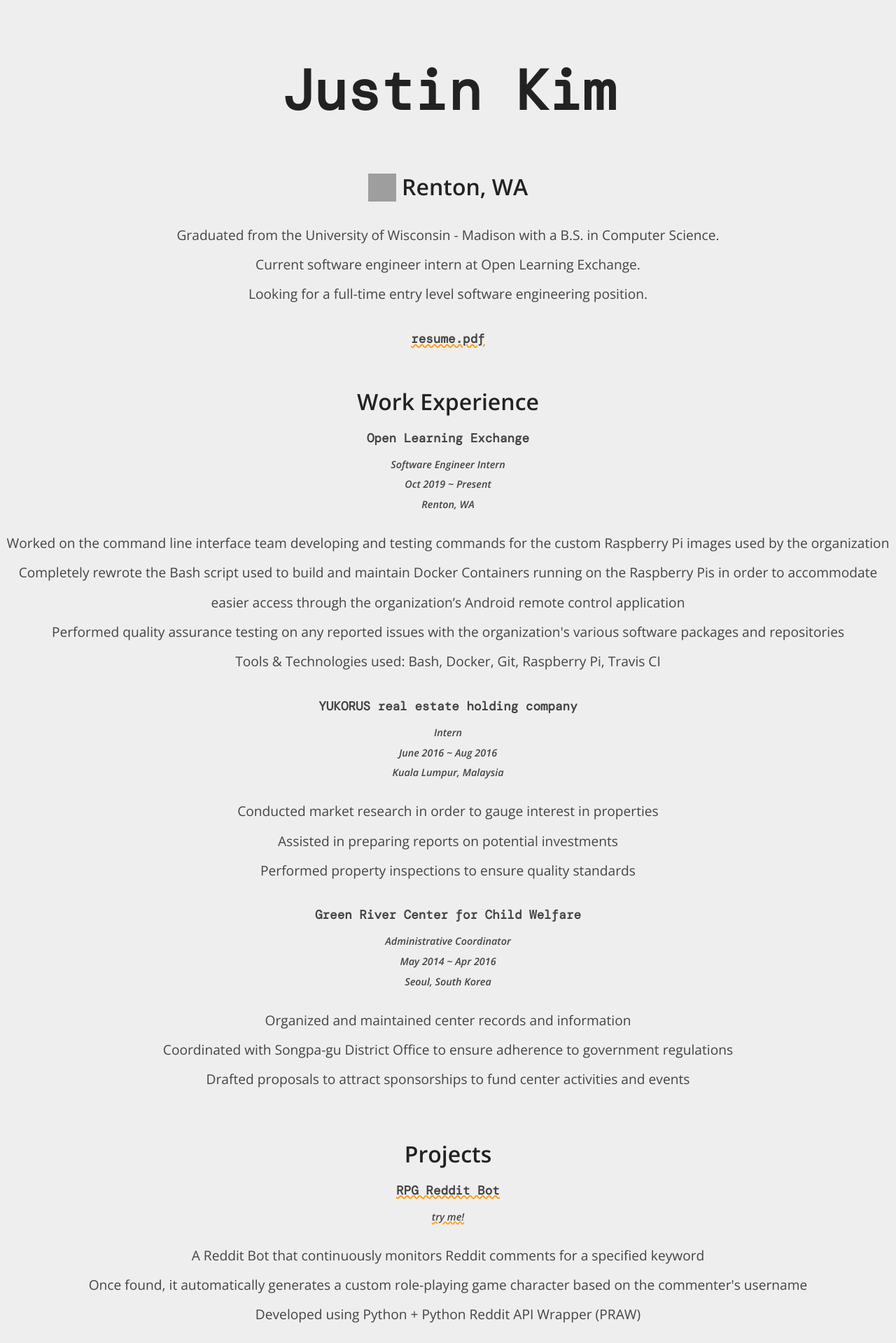
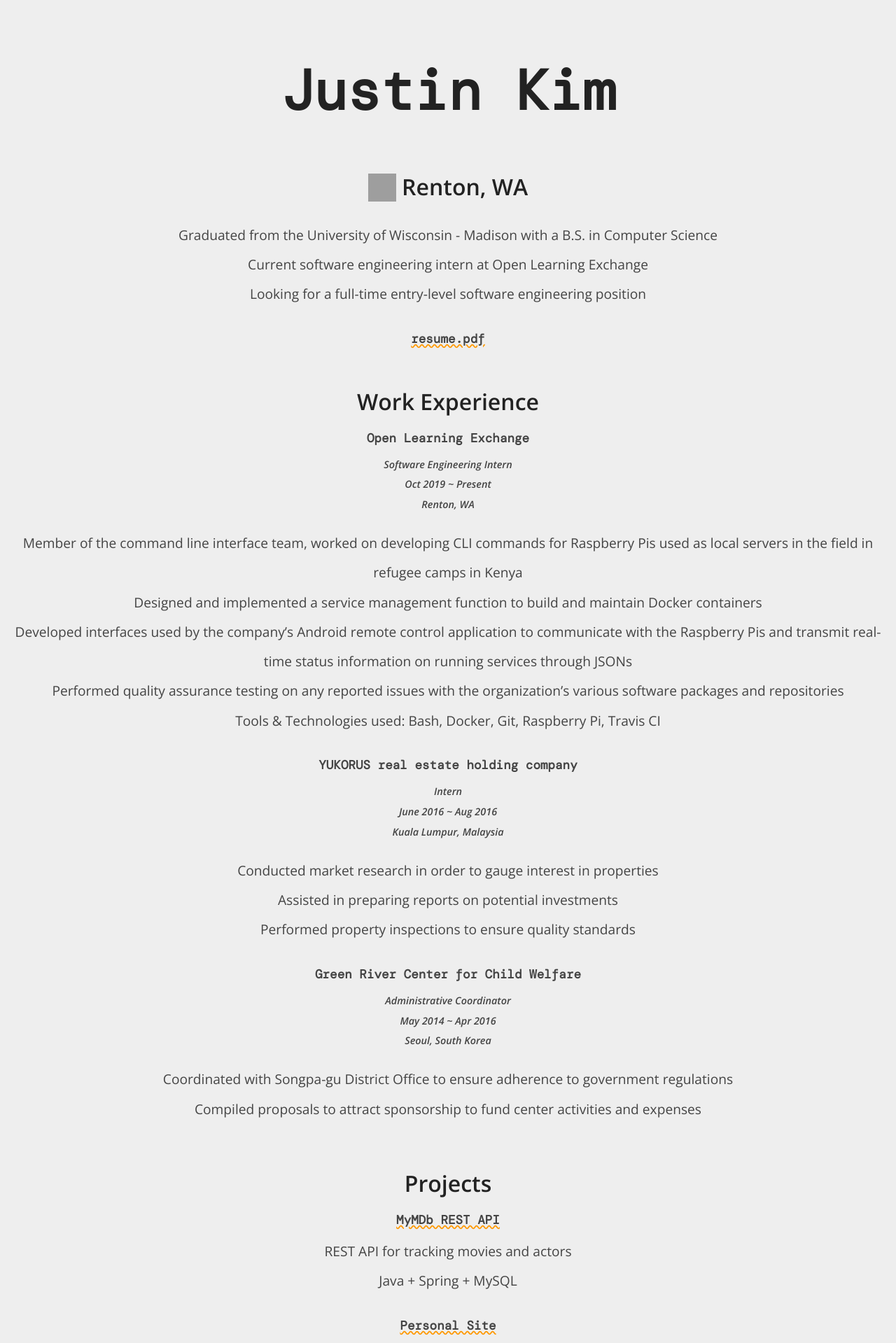
Before and after one commit to kjong/personal-site, a Flask app: page / in a window 1280 px wide. Shown: the top 1919 px of the page at 70% size. Run offline with Flask 2, Linux system fonts and the light colour scheme; grey boxes are pictures that could not be loaded.

Commit message:
update content

```diff
--- a/templates/home.html
+++ b/templates/home.html
@@ -1,24 +1,16 @@
-{% extends "layout.html" %}
-
-{% block title %}
-    Home
-{% endblock %}
-
-{% block content %}
+{% extends "layout.html" %} {% block title %} Home {% endblock %} {% block
+content %}
 <h1>Justin Kim</h1>
 
 <h2>
-        <img
-            class="image"
-            src="../static/pin.svg"
-            alt="pin"
-            height="40"
-            width="40" />
-        Renton, WA</h2>
+  <img class="image" src="../static/pin.svg" alt="pin" height="40" width="40" />
+  Renton, WA
+</h2>
 <p>
-        Graduated from the University of Wisconsin - Madison with a B.S. in Computer Science.<br />
-        Current software engineer intern at Open Learning Exchange.<br />
-        Looking for a full-time entry level software engineering position.
+  Graduated from the University of Wisconsin - Madison with a B.S. in Computer
+  Science<br />
+  Current software engineering intern at Open Learning Exchange<br />
+  Looking for a full-time entry-level software engineering position
 </p>
 
 <h3><a href="{{ url_for('resume') }}">resume.pdf</a></h3>
@@ -26,20 +18,25 @@
 <h2>Work Experience</h2>
 <h3>Open Learning Exchange</h3>
 <h4>
-        Software Engineer Intern<br />
+  Software Engineering Intern<br />
   Oct 2019 ~ Present<br />
   Renton, WA
 </h4>
 
 <p>
-        Worked on the command line interface team developing and testing commands for the custom Raspberry
-        Pi images used by the organization<br />
+  Member of the command line interface team, worked on developing CLI commands
+  for Raspberry Pis used as local servers in the field in refugee camps in
+  Kenya<br />
 
-        Completely rewrote the Bash script used to build and maintain Docker Containers running on the Raspberry Pis in
-        order to accommodate easier access through the organization’s Android remote control application<br />
+  Designed and implemented a service management function to build and maintain
+  Docker containers<br />
 
-        Performed quality assurance testing on any reported issues with the organization's various software
-        packages and repositories<br />
+  Developed interfaces used by the company’s Android remote control application
+  to communicate with the Raspberry Pis and transmit real-time status
+  information on running services through JSONs<br />
+
+  Performed quality assurance testing on any reported issues with the
+  organization’s various software packages and repositories<br />
 
   Tools & Technologies used: Bash, Docker, Git, Raspberry Pi, Travis CI
 </p>
@@ -65,28 +62,57 @@
   Seoul, South Korea
 </h4>
 <p>
-        Organized and maintained center records and information<br />
+  Coordinated with Songpa-gu District Office to ensure adherence to government
+  regulations<br />
 
-        Coordinated with Songpa-gu District Office to ensure adherence to government regulations<br />
-
-        Drafted proposals to attract sponsorships to fund center activities and events
+  Compiled proposals to attract sponsorship to fund center activities and
+  expenses
 </p>
 
 <h2>Projects</h2>
+
+<h3><a href="https://github.com/kjong/mymdb-rest-api">MyMDb REST API</a></h3>
+<p>
+  REST API for tracking movies and actors<br />
+
+  Java + Spring + MySQL
+</p>
+
+<h3><a href="https://github.com/kjong/personal-site">Personal Site</a></h3>
+<h4>you're looking at it</h4>
+<p>
+  Personal website to display resume and projects<br />
+
+  Python + Flask + AWS
+</p>
+
 <h3><a href="https://github.com/kjong/rpg-reddit-bot">RPG Reddit Bot</a></h3>
 <h4><a href="{{ url_for('char_gen_form') }}">try me!</a></h4>
 <p>
-        A Reddit Bot that continuously monitors Reddit comments for a specified keyword<br />
-        Once found, it automatically generates a custom role-playing game character based on the commenter's username<br />
-        Developed using Python + Python Reddit API Wrapper (PRAW)
+  A Reddit Bot that continuously monitors Reddit comments for a specified
+  keyword<br />
+
+  Once found, it automatically generates a custom role-playing game character
+  tied to the commenter's username<br />
+
+  Python
 </p>
 
-    <h3><a href="https://github.com/kjong/how-does-twitter-feel-about-it">Twitter Sentiment Analysis</a></h3>
+<h3>
+  <a href="https://github.com/kjong/how-does-twitter-feel-about-it"
+    >Twitter Sentiment Analysis</a
+  >
+</h3>
 <p>
-        Twitter Sentiment Analysis tool that scrapes tweets containing a specified hashtag<br />
+  Twitter Sentiment Analysis tool that scrapes tweets containing a specified
+  hashtag<br />
+
   Reports the total number of positive, neutral, and negative tweets<br />
-        Identifies the most positive and most negative tweet pertaining to the specified subject<br />
-        Developed using Python + Tweepy + VADER
+
+  Identifies the most positive and most negative tweet pertaining to the
+  specified subject<br />
+
+  Python
 </p>
 
 <h2>Skills</h2>
@@ -97,11 +123,11 @@
       <b>Languages</b><br />
       Python<br />
       Java<br />
+      Bash<br />
       C<br />
-                Bash<br />
       HTML/CSS<br />
       JavaScript<br />
-                SQL<br />
+      SQL
     </p>
   </div>
   <div class="column3">
@@ -111,17 +137,14 @@
       Linux<br />
       Git<br />
       Raspberry Pi<br />
-                AWS<br />
-                Docker<br />
-                Travis CI<br />
+      Docker
     </p>
   </div>
   <div class="column3">
     <p>
       <b>Spoken Languages</b><br />
       English (native)<br />
-                Korean (native)<br />
-                Spanish (working proficiency)
+      Korean (native)
     </p>
   </div>
 </div>
@@ -146,7 +169,7 @@
   </div>
   <div class="column2">
     <p>
-                Calculus 1 & 2<br />
+      Calculus<br />
       Computer Graphics<br />
       Cryptography<br />
       Database Management Systems<br />
@@ -156,29 +179,23 @@
   </div>
 </div>
 
-    <h4>site built using Python + Flask<br />
-        deployed using AWS Elastic Beanstalk</h4>
+<h4>
+  site built using Python + Flask<br />
+  deployed using AWS Elastic Beanstalk
+</h4>
 
 <div class="socials">
   <a href="mailto:justinkim532@gmail.com" style="text-decoration: none;">
-            <img
-                src="../static/email.svg"
-                height="30"
-                width="30" />
+    <img src="../static/email.svg" height="30" width="30" />
   </a>
-        <a href="https://www.linkedin.com/in/jong-hoon-kim/" style="text-decoration: none;">
-            <img
-                src="../static/linkedin.svg"
-                alt="linkedin"
-                height="30"
-                width="30" />
+  <a
+    href="https://www.linkedin.com/in/jong-hoon-kim/"
+    style="text-decoration: none;"
+  >
+    <img src="../static/linkedin.svg" alt="linkedin" height="30" width="30" />
   </a>
   <a href="https://github.com/kjong" style="text-decoration: none;">
-            <img
-                src="../static/github.svg"
-                alt="github"
-                height="30"
-                width="30" />
+    <img src="../static/github.svg" alt="github" height="30" width="30" />
   </a>
 </div>
 {% endblock %}
```
Lines whose indentation alone changed are shown as unchanged.
